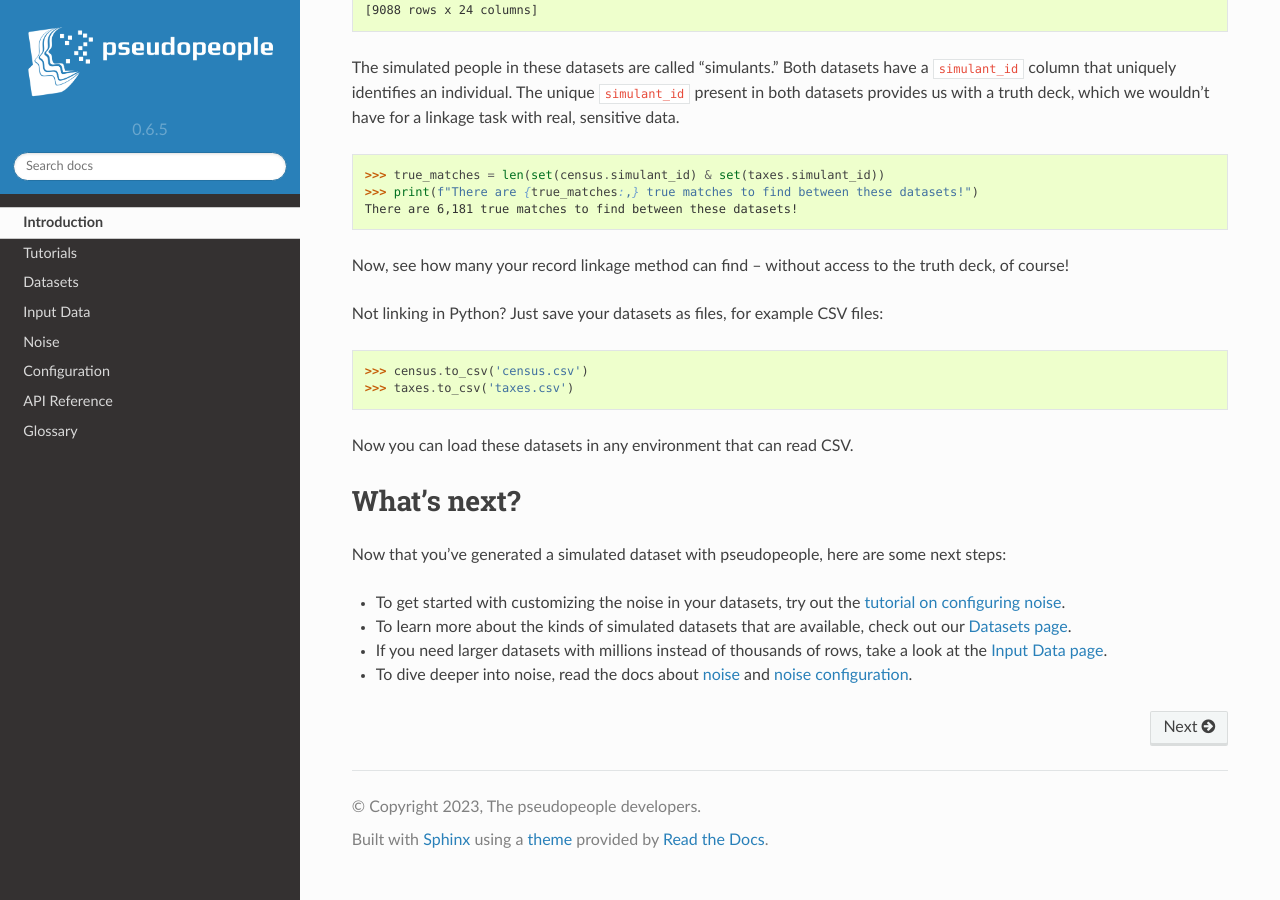
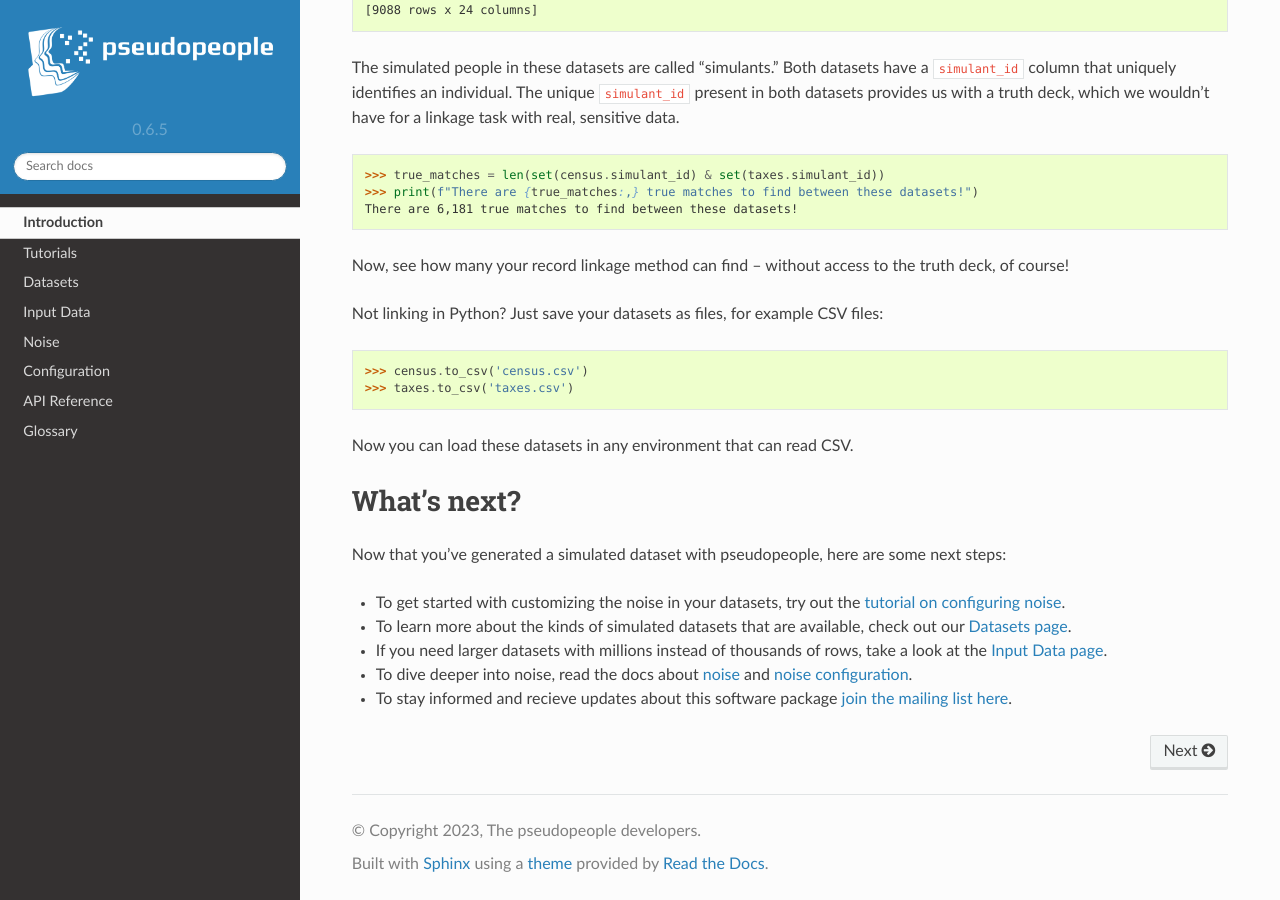
Before and after one commit to ihmeuw/pseudopeople, a Sphinx documentation site: the page built from docs/source/index.rst, in a window 1280 px wide and 900 px high, scrolled down 2169 px. Built offline with Sphinx 7.4.7 and the Read the Docs theme 2.0.0, drawn with Linux system fonts in a browser that asks for light colours.

Commit message:
DOC: add link to mailing list signup page (#195)
* DOC: add link to mailing list signup page

* DOC: add link to mailing list signup page to README.md

---------

Co-authored-by: Abraham Flaxman <abie@uw.edu>
Co-authored-by: Rajan Mudambi <11376379+rmudambi@users.noreply.github.com>

```diff
--- a/README.rst
+++ b/README.rst
@@ -22,3 +22,7 @@ or build it from source with
 Documentation
 ======================
 You can view documentation at https://pseudopeople.readthedocs.io/en/latest/
+
+To receive updates about this software package `join the mailing list
+here
+<https://mailman11.u.washington.edu/mailman/listinfo/pseudopeople-users>`_.
--- a/docs/source/index.rst
+++ b/docs/source/index.rst
@@ -146,6 +146,9 @@ here are some next steps:
   take a look at the :ref:`Input Data page <input_data_main>`.
 * To dive deeper into noise, read the docs about :ref:`noise <noise_main>` and
   :ref:`noise configuration <configuration_main>`.
+* To stay informed and recieve updates about this software package
+  `join the mailing list here
+  <https://mailman11.u.washington.edu/mailman/listinfo/pseudopeople-users>`_.
 
 .. toctree::
    :hidden:
```
